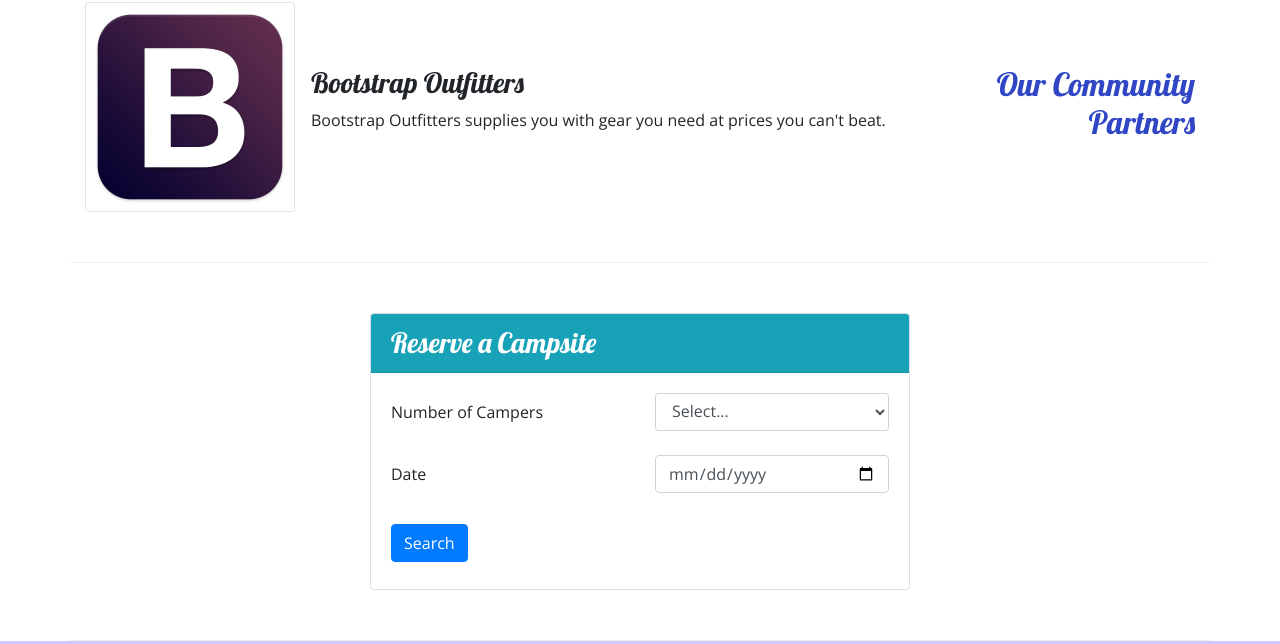
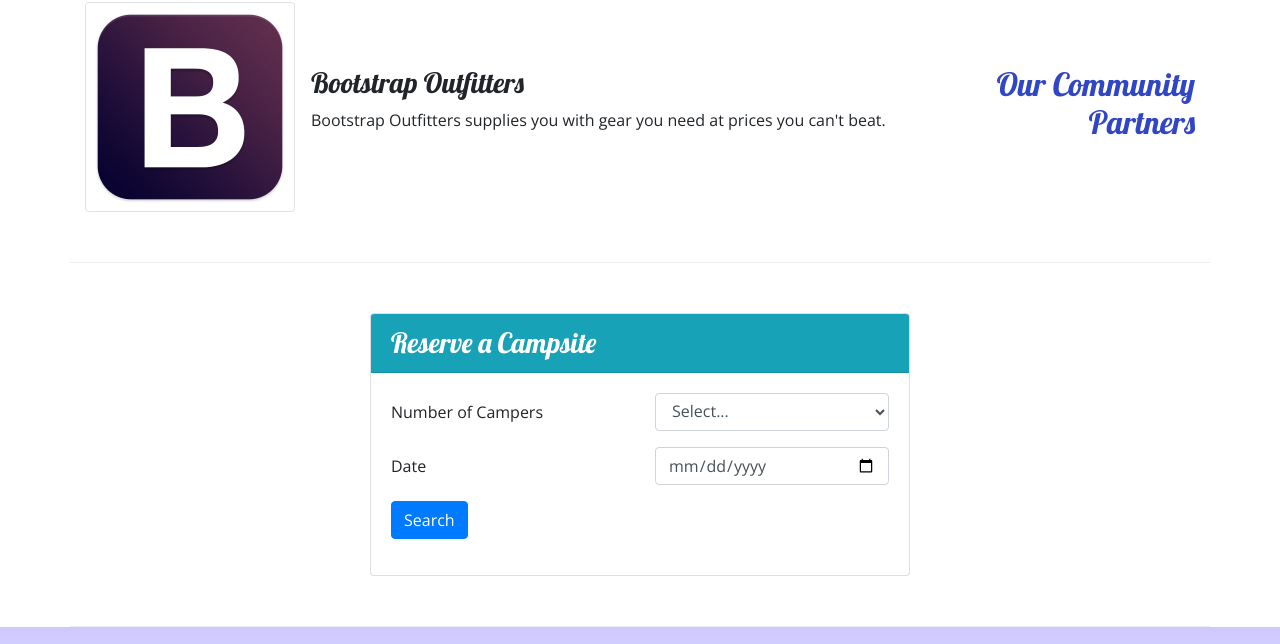
Before and after one commit to remarshal/newcamp-site, a website: page index.html in a window 1280 px wide. Shown: the part 890-1534 px from the top of the page. Drawn offline with nearby package versions, Linux system fonts and the light colour scheme.

Commit message:
week-2 final commit

```diff
--- a/index.html
+++ b/index.html
@@ -21,7 +21,7 @@
 
 <body>
 
-    <header class="jumbotron jumbotron-fluid">
+        <header class="jumbotron jumbotron-fluid">
         <div class="container">
             <div class="row">
                 <div class="col-4 col-sm-3 col-md-2 align-self-center">
@@ -32,7 +32,7 @@
                     <h2>a better way to camp</h2>
                 </div>
                 <div class="col-md-4 col-xl-2 mt-4">
-                    <a href="#numCampers"><button class="btn-info btn-lg text-nowrap">Reserve Campsite</button></a>
+                    <a href="#reserveForm" roll="button" class="btn-info btn-lg text-nowrap">Reserve Campsite</a>
                 </div>
             </div>
         </div>
@@ -85,7 +85,7 @@
                         <p class="d-none d-sm-block">Nestled in the foothills of the Chrome Mountains, this campground on the
                             shores of the pristine React Lake is a favorite for fly fishers.</p>
                     </div>
-                    <img class="d-flex img-thumbnail ml-3" src="/img/react-lake-thumb.jpg" alt="React Lake Thumbnail">
+                    <img class="d-flex img-thumbnail ml-3" src="/img/react-lake-thumb.jpg" alt="React Lake">
                 </div>
             </div>
         </div>
@@ -112,12 +112,10 @@
                     <div class="card-body">
                         <form action="#" id="reserveForm">
                             <div class="row form-group">
-                                <div class="col-sm-6 col-form-label">
-                                <label for="numCampers">Number of Campers</label>
-                                </div>
+                                <label class="col-sm-6 col-form-label" for="numCampers">Number of Campers</label>
                                 <div class="col">
                                     <select name="numCampers" id="numCampers" class="form-control">
-                                        <option value="Select...">Select...</option>
+                                        <option selected>Select...</option>
                                         <option value="1">1</option>
                                         <option value="2">2</option>
                                         <option value="3">3</option>
@@ -128,16 +126,14 @@
                                 </div>
                             </div>
                             <div class="row form-group">
-                                <div class="col-sm-6 col-form-label">
-                                    <label for="date">Date</label>
-                                </div>
-                                <div class="col">
+                                <label class="col-sm-6 col-form-label" for="date">Date</label>
+                                <div class="col-sm-6">
                                     <input type="date" id="date" name="date" class="form-control"/>
                                 </div>
                             </div>
-                            <div class="row">
-                                <div class="col col-form-label">
-                                    <button type="submit" value="submit" class="btn btn-primary">Search</button>
+                            <div class="row form-group">
+                                <div class="col">
+                                    <button type="submit" class="btn btn-primary">Search</button>
                                 </div>
                             </div>
                         </form>
```
